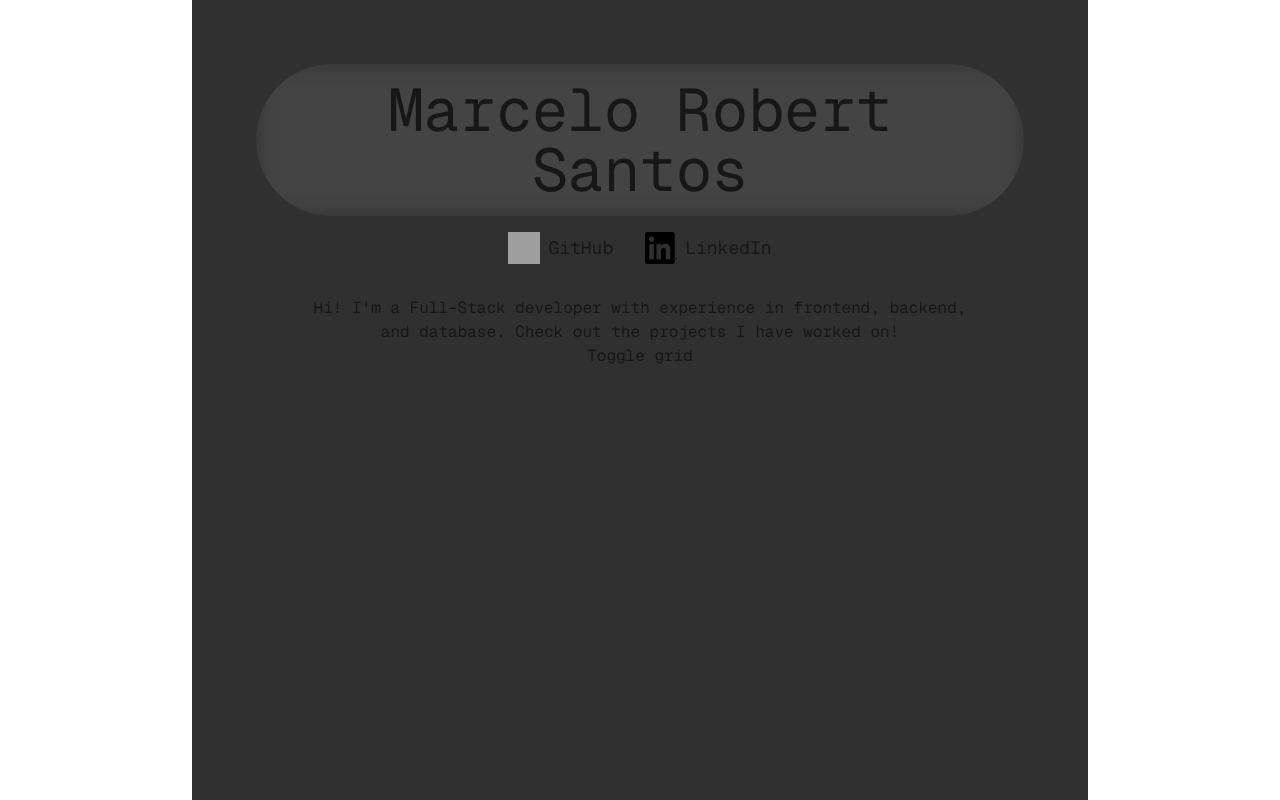
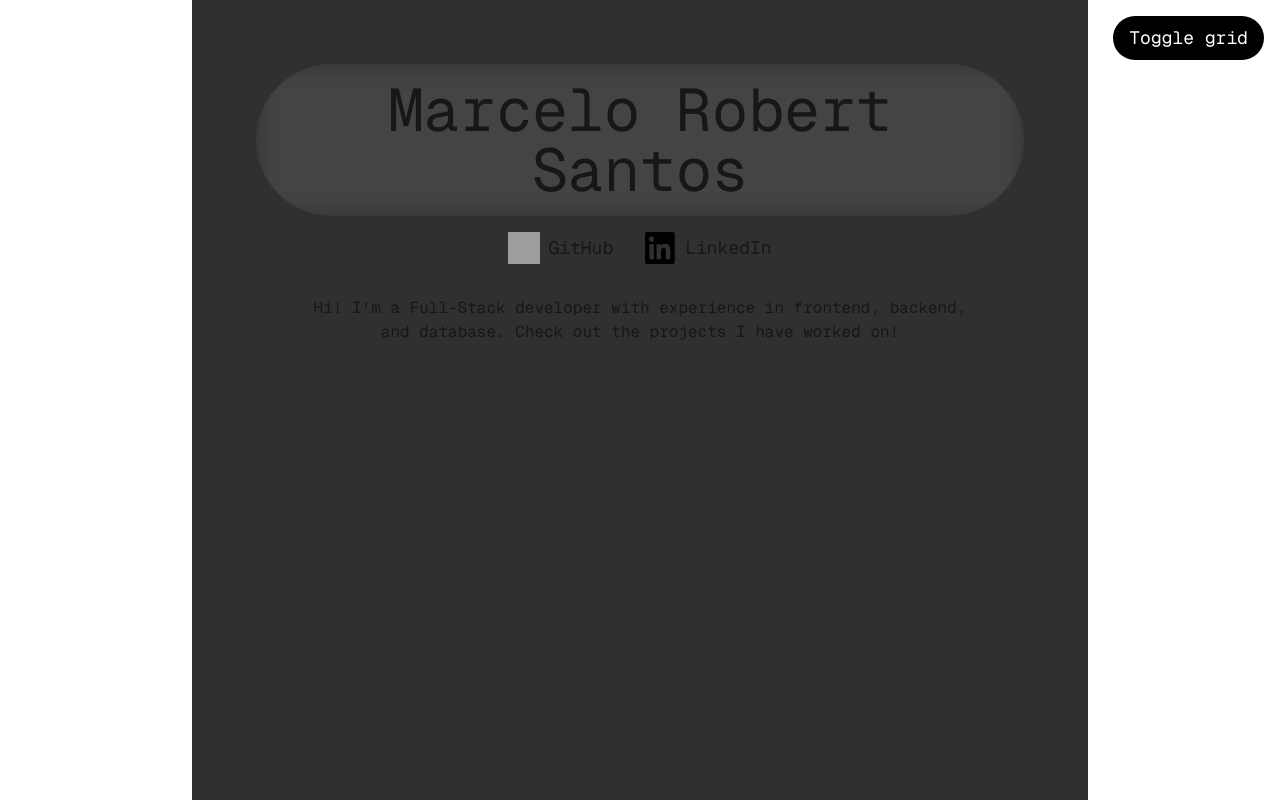
Before and after one commit to MarceloRobert/personal-website, a Next.js app: page /portfolio in a window 1280 px wide. Built offline with nearby package versions, Linux system fonts and the light colour scheme; grey boxes are pictures that could not be loaded.

Commit message:
fixed toggle grid button

```diff
--- a/src/app/portfolio/page.tsx
+++ b/src/app/portfolio/page.tsx
@@ -70,7 +70,15 @@ export default function Portfolio() {
                     {gridSquares}
                 </div>
             </section>}
-            <main className="min-h-screen flex flex-col px-16 bg-base-gray/90 relative font-mono text-center sm:max-w-9/10 lg:max-w-7/10 self-center pt-16" style={{boxShadow: "0px 0px 20px var(--color-base-gray)" }}>
+            <main className="min-h-screen flex flex-col px-16 bg-base-gray/90 z-10 font-mono text-center sm:max-w-9/10 lg:max-w-7/10 self-center pt-16" style={{boxShadow: "0px 0px 20px var(--color-base-gray)" }}>
+                <button
+                    id="toggleGridButton"
+                    className="absolute top-4 right-4 dark:bg-white dark:text-black bg-black text-white text-lg transition-all py-2 px-4 rounded-full"
+                    onClick={() => setGridEnabled((prev) => !prev)}
+                >
+                    Toggle grid
+                </button>
+
                 <GlassContainer>
                     <h1 className="text-6xl">Marcelo Robert Santos</h1>
                 </GlassContainer>
@@ -101,12 +109,6 @@ export default function Portfolio() {
                 <div id="summary" className="lg:max-w-2xl sm:max-w-full self-center">
                     <p>Hi! I&apos;m a Full-Stack developer with experience in frontend, backend, and database. Check out the projects I have worked on!</p>
                 </div>
-
-                <button
-                    onClick={() => setGridEnabled((prev) => !prev)}
-                >
-                    Toggle grid
-                </button>
             </main>
         </>
     )
```
